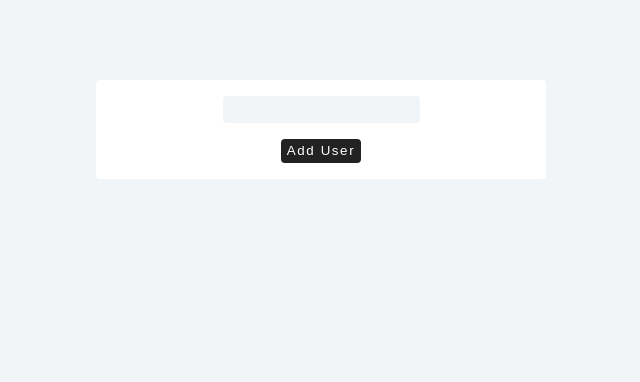
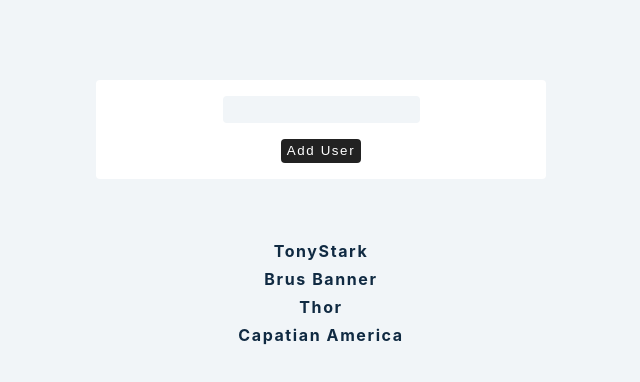
Before and after one commit to gauravjain0908/Advance-React, a React (Create React App) app: page /people in a window 1280 px wide. Shown: the top 382 px of the page, without its empty margins (319-959 px from the left). Built offline with nearby package versions, Linux system fonts and the light colour scheme.

Commit message:
Learn of UseReducer in React

```diff
--- a/src/tutorial/Reducer/index.js
+++ b/src/tutorial/Reducer/index.js
@@ -1,5 +1,4 @@
 import React, {useState, useReducer} from 'react'
-import modal from "./Modal";
 import {data} from "../data";
 import Modal from './Modal';
 
@@ -9,11 +8,21 @@
 
     const [name, setName] = useState('');  // use state to take name input    const [people, setPeople] = useState(data);
     const [showModal, setshowModal] = useState(false);
+    const [people, setPeople] = useState(data);
 
     const handleSumbit = (e) =>
     {
        e.preventDefault();
-
+       if(name)
+        {
+           setshowModal(true);
+           setPeople([...people, {id: new Date().getTime().toString(), name}])
+           setName('')
+        }
+       else
+       {
+           showModal(true);
+       }
     }
 
     return (
@@ -28,6 +37,15 @@
             <button type = "sumbit"> add user </button>
         </form>
 
+        {people.map((person) =>
+        {
+            return <>
+            <div key = {person.id}>
+             <h4>{person.name}</h4>
+            </div>
+
+            </>
+        })}
         </>
     )
 }
```
